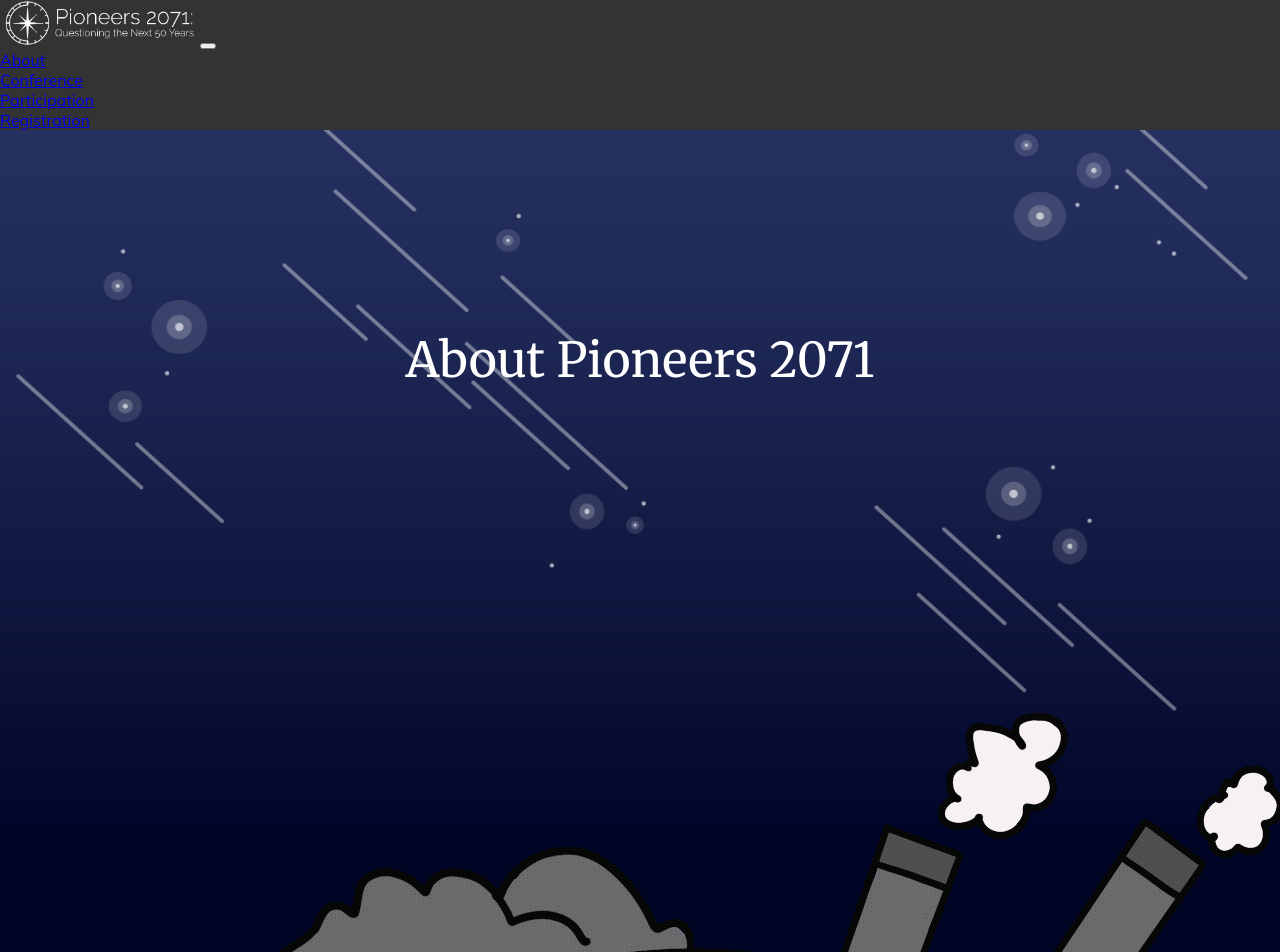
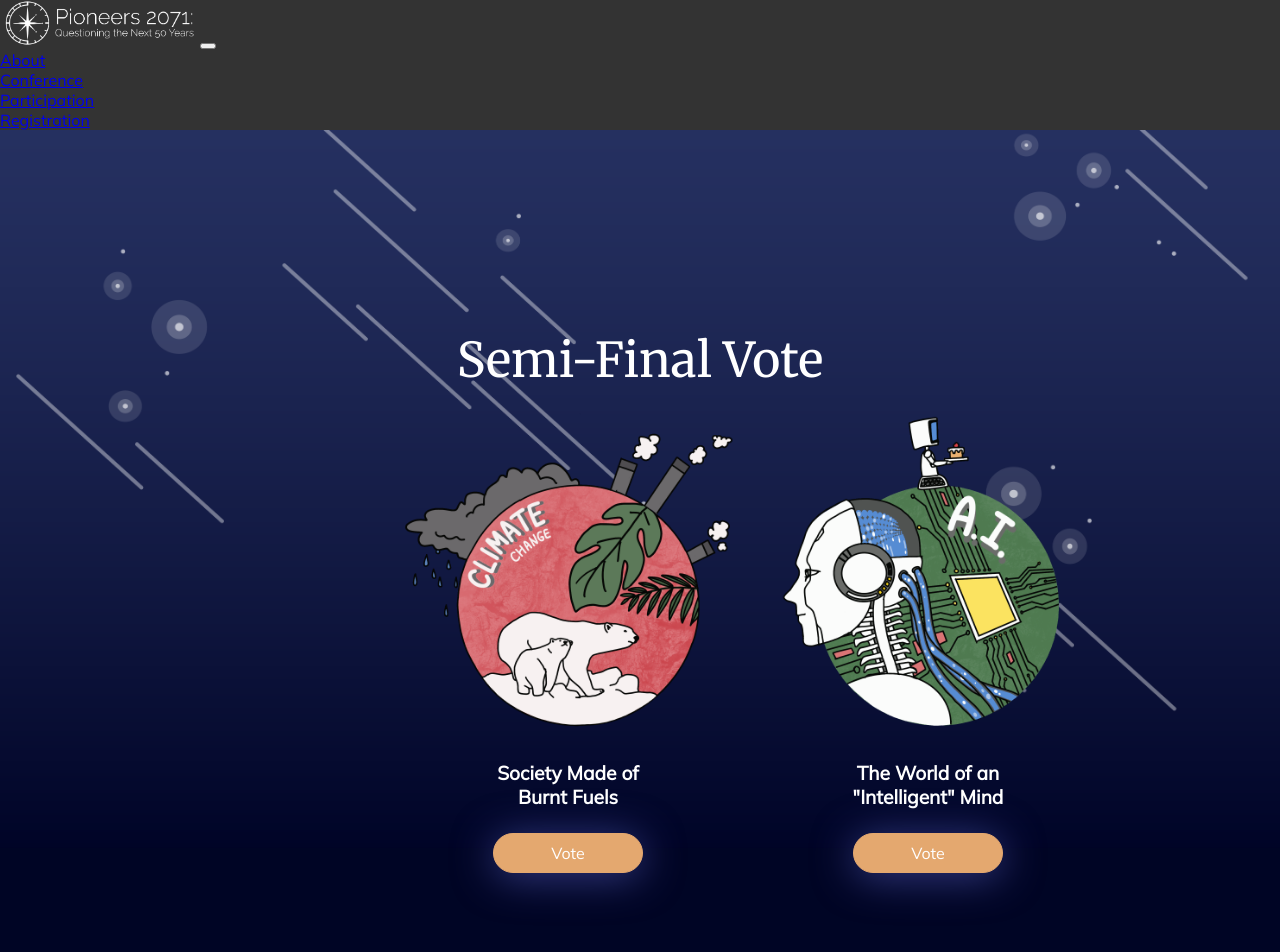
Before and after one commit to kreeos/pioneers2071, a React (Create React App) app in the folder frontend/: page /vote in a window 1280 px wide. Shown: the top 952 px of the page. Built offline with nearby package versions, Linux system fonts and the light colour scheme.

Commit message:
complete vote main page

```diff
--- a/frontend/src/components/Vote.js
+++ b/frontend/src/components/Vote.js
@@ -1,7 +1,7 @@
 import "./VotePage.css";
 import React, { Component } from "react";
 import { Card, Button } from "react-bootstrap";
-import { FaAngleRight } from "react-icons/fa";
+import { Link } from "react-router-dom";
 
 import Climate from "../images/Climate.gif";
 import AI from "../images/AI.gif";
@@ -12,42 +12,28 @@ class Vote extends Component {
       <div className="Vote">
         <div className="container mb-5">
           <div className="vote-title-div">
-            <a>About Pioneers 2071</a>
+            <a>Semi-Final Vote</a>
           </div>
           <div className="vote-main-div">
-            <div className="d-flex justify-content-center row">
-              <Card
-                style={{
-                  width: "30%",
-                  border: "none",
-                  backgroundColor: "rgba(0,0,0,0)",
-                }}
-              >
+            <div className="vote-cards-container">
+              <Card className="vote-card">
                 <Card.Img variant="top" src={Climate} />
-                <Card.Body>
-                  <Card.Title>Society Made of Burnt Fuels</Card.Title>
-                  <button
-                    type="submit"
-                    class="btn custom-btn mt-3"
-                    value="Submit"
-                  >
-                    Vote
-                    <FaAngleRight />
-                  </button>
-                </Card.Body>
+                <div className="vote-card-title">
+                  Society Made of
+                  <br /> Burnt Fuels
+                </div>
+                <Link to="/vote/semi/env">
+                  <button className="vote-btn-join mb-3">Vote</button>
+                </Link>
               </Card>
-              <Card
-                style={{
-                  width: "30%",
-                  border: "none",
-                  backgroundColor: "rgba(0,0,0,0)",
-                }}
-              >
+              <Card className="vote-card">
                 <Card.Img variant="top" src={AI} />
-                <Card.Body>
-                  <Card.Title>The World of an "Intelligent" Mind</Card.Title>
-                  <Button variant="primary">Vote</Button>
-                </Card.Body>
+                <div className="vote-card-title">
+                  The World of an <br /> "Intelligent" Mind
+                </div>
+                <Link to="/vote/semi/ai">
+                  <button className="vote-btn-join mb-3">Vote</button>
+                </Link>
               </Card>
             </div>
           </div>
--- a/frontend/src/components/VotePage.css
+++ b/frontend/src/components/VotePage.css
@@ -19,7 +19,7 @@
   align-items: center;
   justify-content: center;
   text-align: center;
-  margin-bottom: 15vh;
+  /* margin-bottom: 15vh; */
   font-family: Merriweather;
 }
 
@@ -31,15 +31,14 @@
   text-align: center;
 }
 
-.main-btn-join {
+.vote-btn-join {
   display: inline-block;
-  margin: 0 0.3em 0.3em 0;
-  width: 250px;
-  height: 50px;
-  font-size: 1.3rem;
+  width: 80%;
+  max-width: 150px;
+  height: 40px;
+  font-size: 1rem;
   text-align: center;
   transition: all 0.2s;
-  /*font-size: 1.5rem;*/
   border: 1px solid #e4a86f;
   box-sizing: border-box;
   filter: drop-shadow(0px 4px 20px rgba(104, 109, 224, 0.5));
@@ -48,6 +47,12 @@
   color: #ffffff;
   text-decoration: none;
   background: #e4a86f;
+}
+
+.vote-btn-join:hover {
+  color: #e4a86f;
+  background-color: #ffffff;
+  cursor: pointer;
 }
 
 .first-page {
@@ -72,21 +77,52 @@
   font-weight: bold;
 }
 
-.vote-title {
-  font-size: 1.3rem;
-}
-
 .custom-btn {
-  background-color: navy;
+  background-color: #e4a86f;
   color: white;
-}
-
-.main-btn-join:hover {
-  color: #e4a86f;
-  background-color: #ffffff;
-  cursor: pointer;
 }
 
 .padding {
   height: 25vh;
 }
+
+.vote-card {
+  width: 100%;
+  max-width: 360px;
+  margin-left: auto;
+  margin-right: auto;
+  display: flex;
+  flex-direction: column;
+  border: none;
+  background: none;
+}
+
+.vote-card-title {
+  margin-top: 3%;
+  margin-bottom: 3vh;
+  font-weight: 700;
+  font-size: 1.2rem;
+  font-family: Mulish;
+  text-align: center;
+  width: 100%;
+}
+
+.vote-cards-container {
+  width: 100%;
+  padding-left: 15%;
+  padding-right: 15%;
+  justify-content: center;
+  display: flex;
+  flex-direction: row;
+  z-index: 100;
+}
+
+@media (max-width: 767px) {
+  .vote-cards-container {
+    width: 100%;
+    padding: 0 0 0 0;
+    justify-content: center;
+    display: block;
+    z-index: 100;
+  }
+}
```
